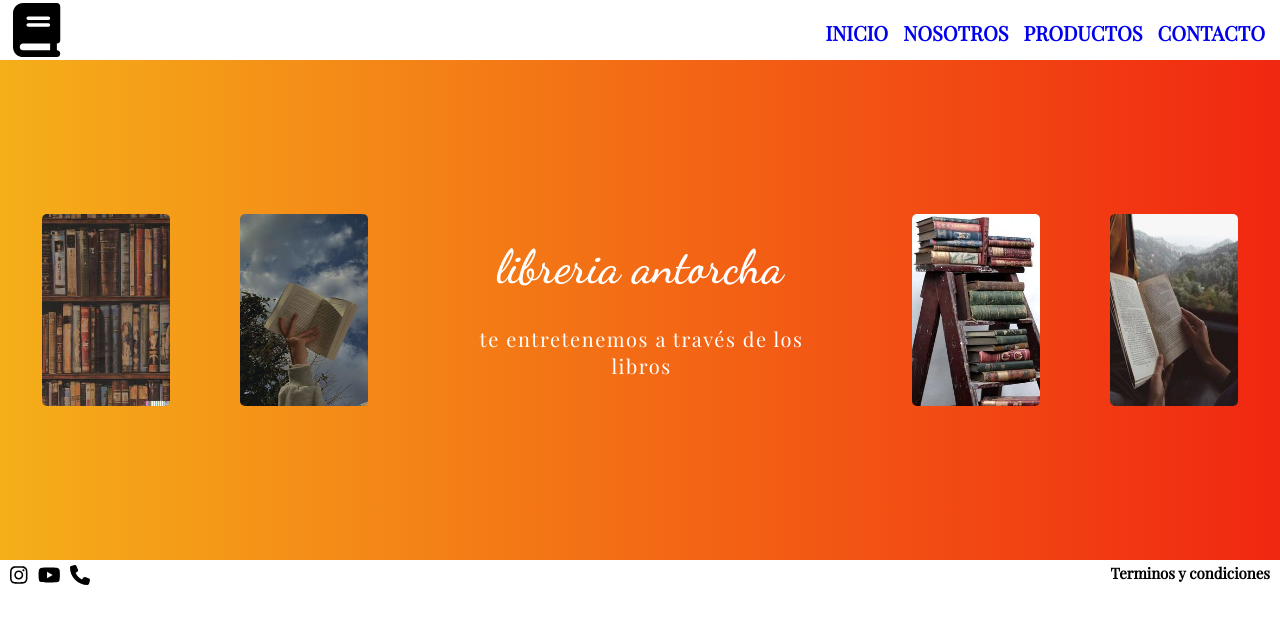
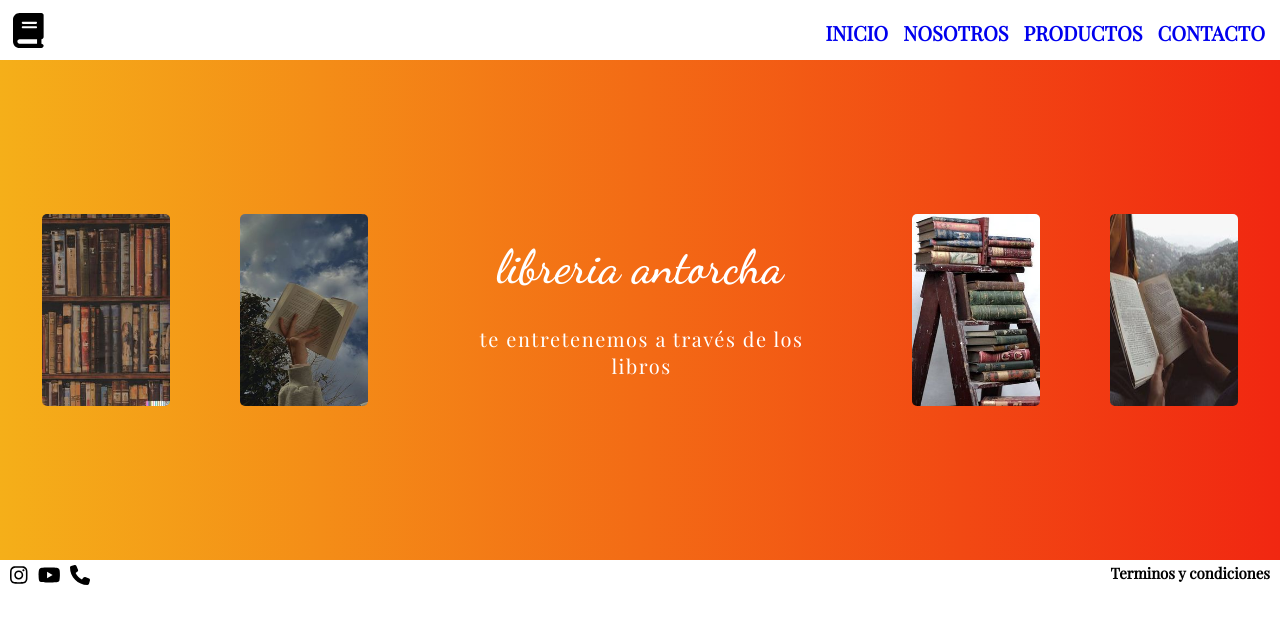
Before and after one commit to Brunoariza05/react-e1, a React (Create React App) app: page /Hero in a window 1280 px wide. Shown: the top 624 px of the page. Built offline with nearby package versions, Linux system fonts and the light colour scheme.

Commit message:
error-arreglado

```diff
--- a/src/componentes/hojas-de-estilo/Nav.css
+++ b/src/componentes/hojas-de-estilo/Nav.css
@@ -38,7 +38,6 @@ li:hover {
     font-size: 35px;
     margin-left: 13px;
     margin-top: 0px;
-    height: 90%;
 }
 
 .menu-icon {
```
